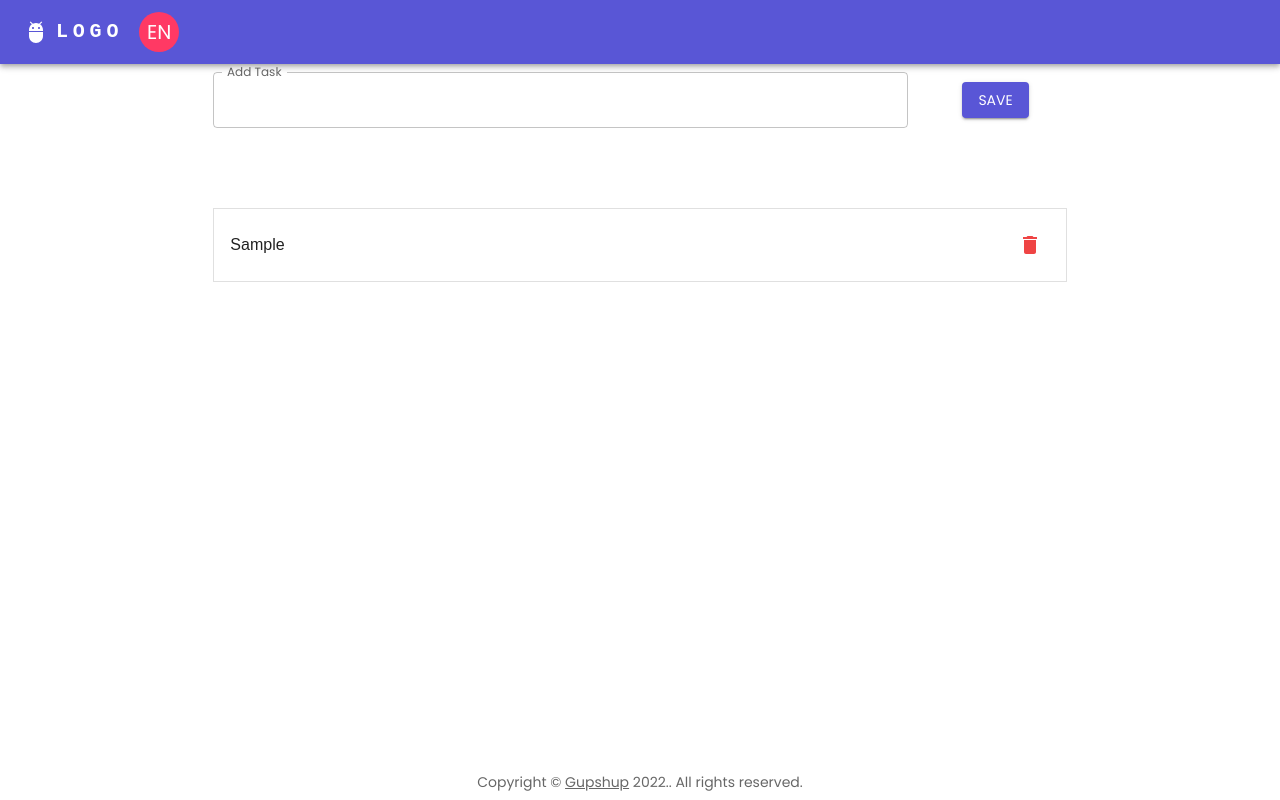
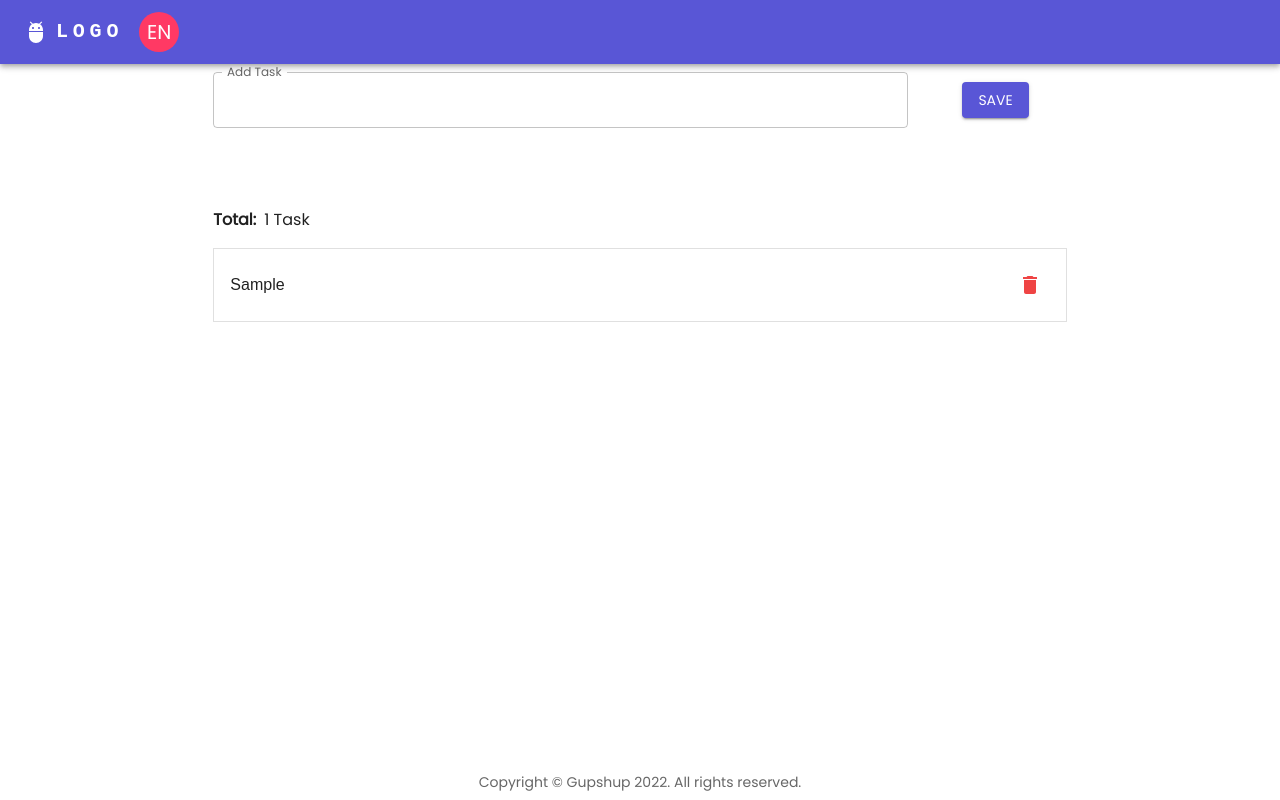
Before and after one commit to kashyap1/Internationalization, a React (Create React App) app: page / in a window 1280 px wide. Both pictures are taken after typing "Sample" into the empty fields and a click on the button "SAVE". Built offline with nearby package versions, Linux system fonts and the light colour scheme.

Commit message:
singular/plural, Trans component

```diff
--- a/src/components/Content.js
+++ b/src/components/Content.js
@@ -1,20 +1,13 @@
 import * as React from "react";
-import { Box, Grid, Paper, IconButton } from "@mui/material";
+import { Box, Grid, Paper, Typography } from "@mui/material";
 import { useTranslation } from "react-i18next";
 import styles from "./Content.module.css";
 import TaskCreateForm from "./TaskCreateForm";
 import Reducer from "../reducer";
 import initialState from "../reducer/initialState";
 import DeleteTask from "./DeleteTask";
+import { LineWeight } from "@mui/icons-material";
 
-/**
- *
- * @param {*} props
- * confirm delete with dark entity name
- * success message with entity name
- * error input message
- * delete spinner
- */
 function Content(props: any) {
   const { t } = useTranslation();
   const [state, dispatch] = React.useReducer(Reducer, initialState);
@@ -34,6 +27,16 @@ function Content(props: any) {
               textInput.current.value = "";
           }}
         />
+        {!!state.tasks.length && (
+          <Grid item xs={12} sx={{ textAlign: "left", display: "flex" }}>
+            <Typography sx={{ mr: 1, fontWeight: 600 }}>
+              {t("total")}
+            </Typography>
+            <Typography variant="body1">
+              {t("tasks", { count: state.tasks.length })}
+            </Typography>
+          </Grid>
+        )}
         <Grid item xs={12}>
           {!state.tasks.length ? <Box>{t("no_data_found")}</Box> : null}
           {state.tasks?.map((task) => (
--- a/src/components/Footer.js
+++ b/src/components/Footer.js
@@ -1,8 +1,10 @@
 import * as React from "react";
 import Typography from "@mui/material/Typography";
 import Link from "@mui/material/Link";
+import { useTranslation, Trans } from "react-i18next";
 
 function Copyright(props: any) {
+  const { t } = useTranslation();
   return (
     <Typography
       variant="body2"
@@ -10,12 +12,12 @@ function Copyright(props: any) {
       align="center"
       {...props}
     >
-      {"Copyright © "}
-      <Link color="inherit" href="https://gupshup.io/">
-        Gupshup
-      </Link>{" "}
-      {new Date().getFullYear()}
-      {"."}. All rights reserved.
+      <Trans i18nKey="copyright" values={{ date: new Date().getFullYear() }}>
+        <Link color="inherit" href="https://gupshup.io/">
+          Gupshup
+        </Link>
+      </Trans>{" "}
+      {t("all_right_reserved")}
     </Typography>
   );
 }
--- a/src/components/Header.js
+++ b/src/components/Header.js
@@ -11,10 +11,10 @@ import {
   Tooltip,
   MenuItem
 } from "@mui/material";
+import { useTranslation } from "react-i18next";
 import resources from "../i18n/resources";
 import i18n from "../i18n";
 import AdbIcon from "@mui/icons-material/Adb";
-import { useTranslation } from "react-i18next";
 
 const ResponsiveAppBar = () => {
   const { t } = useTranslation();
--- a/src/i18n/de-DE.json
+++ b/src/i18n/de-DE.json
@@ -9,5 +9,6 @@
   "select_language": "DE_Select Language",
   "delete": "DE_Delete",
   "close": "DE_Close",
-  "duplicate_task": "DE_Task already exists."
+  "duplicate_task": "DE_Task already exists.",
+  "all_right_reserved": "DE_All rights reserved."
 }
--- a/src/i18n/en-US.json
+++ b/src/i18n/en-US.json
@@ -9,5 +9,10 @@
   "select_language": "Select Language",
   "delete": "Delete",
   "close": "Close",
-  "duplicate_task": "Task already exists."
+  "duplicate_task": "Task already exists.",
+  "all_right_reserved": "All rights reserved.",
+  "copyright": "Copyright © <1>Gupshup</1> {{date}}.",
+  "tasks_one": "{{count}} Task",
+  "tasks_other": "{{count}} Tasks",
+  "total": "Total:"
 }
--- a/src/i18n/ru-RU.json
+++ b/src/i18n/ru-RU.json
@@ -9,5 +9,6 @@
   "select_language": "RU_Select Language",
   "delete": "RU_Delete",
   "close": "RU_Close",
-  "duplicate_task": "RU_Task already exists."
+  "duplicate_task": "RU_Task already exists.",
+  "all_right_reserved": "RU_All rights reserved."
 }
```
